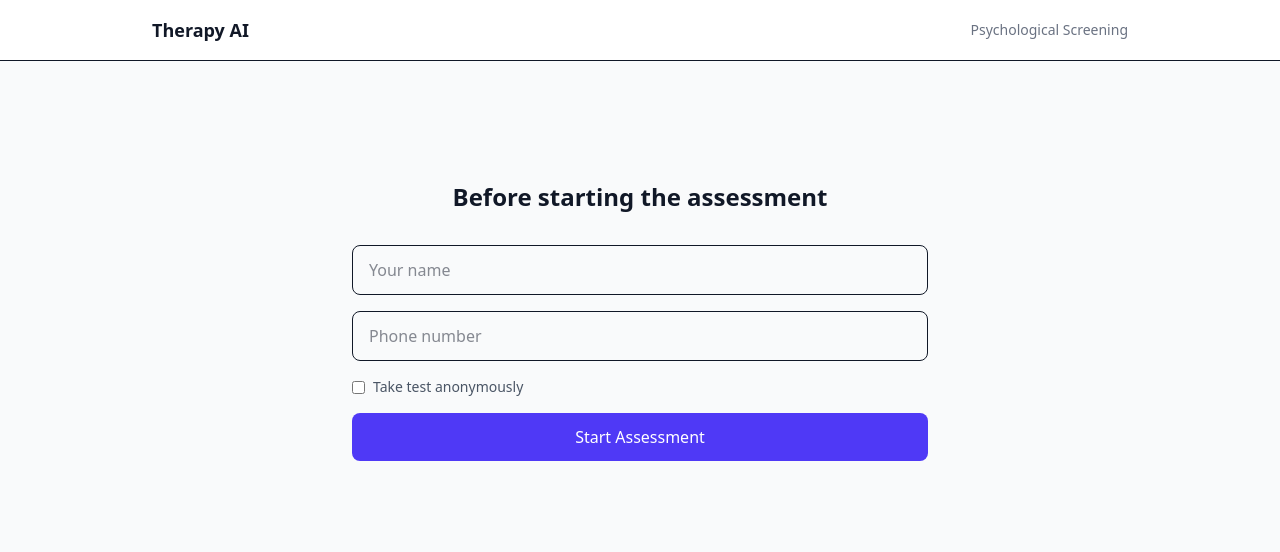
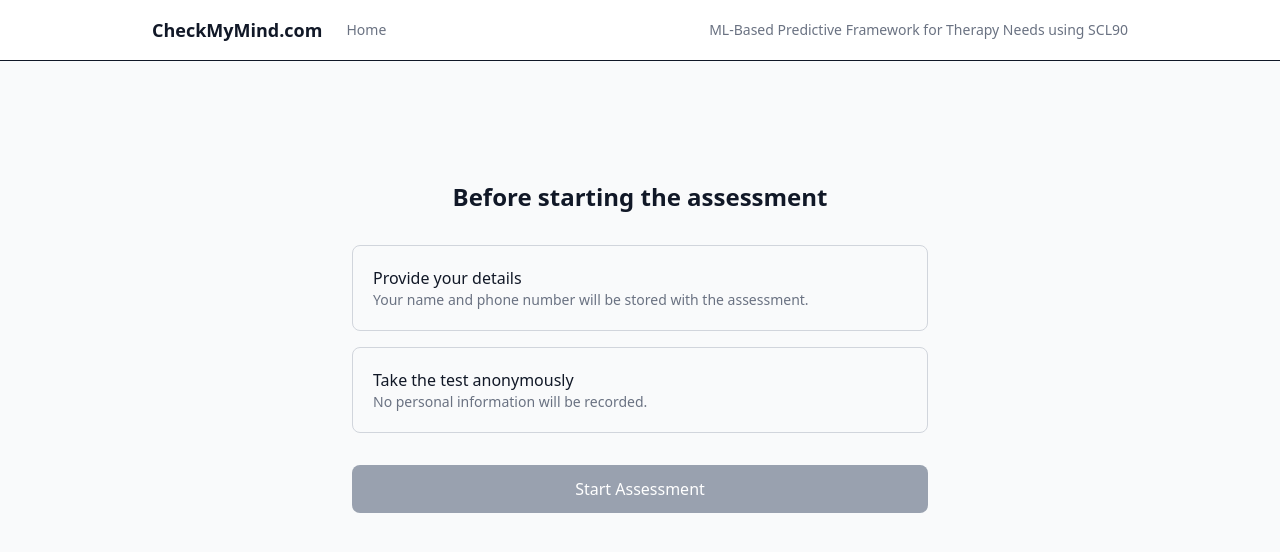
Before and after one commit to idislikecoding888/ML-BASED-PREDICTIVE-FRAMEWORK, a Next.js app in the folder frontend/: page /start in a window 1280 px wide. Shown: the top 552 px of the page. Built offline with nearby package versions, Linux system fonts and the light colour scheme.

Commit message:
Added rules screen, improved questionnaire UX, keyboard shortcuts, UI updates

```diff
--- a/frontend/src/app/assessment/page.tsx
+++ b/frontend/src/app/assessment/page.tsx
@@ -1,24 +1,29 @@
+"use client"
+
+import { useState } from "react"
 import QuestionForm from "@/components/questionnaire/QuestionForm"
+import RulesCard from "@/components/assessment/RulesCard"
 
 export default function AssessmentPage(){
 
+  const [started, setStarted] = useState(false)
+
   return (
-    <div className="space-y-10">
 
-      <div className="text-center space-y-3">
+    <div className="max-w-3xl mx-auto py-10">
 
-        <h1 className="text-3xl font-bold">
-          Mental Health Assessment
-        </h1>
+      {!started ? (
 
-        <p className="text-gray-500">
-          Answer a few questions to receive a psychological screening report.
-        </p>
+        <RulesCard onStart={() => setStarted(true)} />
 
-      </div>
+      ) : (
 
-      <QuestionForm />
+        <QuestionForm />
+
+      )}
 
     </div>
+
   )
+
 }
--- a/frontend/src/app/layout.tsx
+++ b/frontend/src/app/layout.tsx
@@ -2,8 +2,8 @@ import "./globals.css"
 import Navbar from "@/components/layout/Navbar"
 
 export const metadata = {
-  title: "Therapy AI",
-  description: "AI powered mental health screening"
+  title: "CheckMyMind.com",
+  description: "ML Based Predictive Framework for Therapy Needs using SCL90"
 }
 
 export default function RootLayout({
--- a/frontend/src/app/result/page.tsx
+++ b/frontend/src/app/result/page.tsx
@@ -93,14 +93,14 @@ export default function ResultPage() {
           </Link>
         </div>
 
-        <div className="pt-4">
+        {/* <div className="pt-4">
           <Link
             href="/"
             className="inline-block px-5 py-2 rounded-lg bg-indigo-600 text-white text-sm hover:bg-indigo-700 transition"
           >
             Home
           </Link>
-        </div>
+        </div> */}
 
       </div>
 
--- a/frontend/src/app/start/page.tsx
+++ b/frontend/src/app/start/page.tsx
@@ -8,20 +8,30 @@ export default function StartPage() {
 
   const router = useRouter()
 
+  const [mode, setMode] = useState<"details" | "anonymous" | null>(null)
   const [name, setName] = useState("")
   const [phone, setPhone] = useState("")
-  const [anonymous, setAnonymous] = useState(false)
 
   const handleStart = async () => {
 
-    const payload = anonymous
+    if (!mode) {
+      alert("Please choose an option before continuing.")
+      return
+    }
+
+    if (mode === "details" && (!name || !phone)) {
+      alert("Please enter your name and phone number.")
+      return
+    }
+
+    const payload =
+      mode === "anonymous"
         ? { anonymous: true }
         : { name, phone }
 
     await axios.post("http://127.0.0.1:8000/user", payload)
 
     router.push("/assessment")
-
   }
 
   return (
@@ -33,6 +43,54 @@ export default function StartPage() {
       </h1>
 
 
+      {/* OPTION CARDS */}
+
+      <div className="space-y-4">
+
+        <div
+          onClick={() => setMode("details")}
+          className={`border rounded-lg p-5 cursor-pointer transition
+          ${mode === "details"
+            ? "border-indigo-500 bg-indigo-50"
+            : "border-gray-300 hover:border-gray-400"}`}
+        >
+
+          <p className="font-medium">
+            Provide your details
+          </p>
+
+          <p className="text-sm text-gray-500">
+            Your name and phone number will be stored with the assessment.
+          </p>
+
+        </div>
+
+
+        <div
+          onClick={() => setMode("anonymous")}
+          className={`border rounded-lg p-5 cursor-pointer transition
+          ${mode === "anonymous"
+            ? "border-indigo-500 bg-indigo-50"
+            : "border-gray-300 hover:border-gray-400"}`}
+        >
+
+          <p className="font-medium">
+            Take the test anonymously
+          </p>
+
+          <p className="text-sm text-gray-500">
+            No personal information will be recorded.
+          </p>
+
+        </div>
+
+      </div>
+
+
+      {/* DETAILS FORM */}
+
+      {mode === "details" && (
+
         <div className="space-y-4">
 
           <input
@@ -40,7 +98,6 @@ export default function StartPage() {
             placeholder="Your name"
             value={name}
             onChange={(e)=>setName(e.target.value)}
-          disabled={anonymous}
             className="w-full border rounded-lg px-4 py-3"
           />
 
@@ -49,33 +106,27 @@ export default function StartPage() {
             placeholder="Phone number"
             value={phone}
             onChange={(e)=>setPhone(e.target.value)}
-          disabled={anonymous}
             className="w-full border rounded-lg px-4 py-3"
           />
 
-        <label className="flex items-center gap-2 text-sm text-gray-600">
+        </div>
 
-          <input
-            type="checkbox"
-            checked={anonymous}
-            onChange={()=>setAnonymous(!anonymous)}
-          />
+      )}
 
-          Take test anonymously
 
-        </label>
-
+      {/* START BUTTON */}
 
       <button
         onClick={handleStart}
-          className="w-full bg-indigo-600 text-white py-3 rounded-lg hover:bg-indigo-700 transition"
+        className={`w-full py-3 rounded-lg text-white transition
+        ${mode
+          ? "bg-indigo-600 hover:bg-indigo-700"
+          : "bg-gray-400 cursor-not-allowed"}`}
       >
         Start Assessment
       </button>
 
     </div>
 
-    </div>
-
   )
 }
--- /dev/null
+++ b/frontend/src/components/assessment/RulesCard.tsx
@@ -0,0 +1,37 @@
+export default function RulesCard({ onStart }: { onStart: () => void }) {
+
+  return (
+
+    <div className="bg-white border rounded-xl p-6 shadow-sm space-y-6">
+
+      <h2 className="text-xl font-semibold">
+        Before you begin
+      </h2>
+
+      <ul className="space-y-2 text-gray-600 text-sm">
+
+        <li>• Answer based on how you have felt during the past week.</li>
+
+        <li>• Do not overthink — select the first response that feels accurate.</li>
+
+        <li>• There are no right or wrong answers in this assessment.</li>
+
+        <li>• Try to answer every question honestly for the most accurate result.</li>
+
+        <li>• You may press keys <b>1–5</b> or click options to answer.</li>
+
+        <li>• This screening tool is not a medical diagnosis.</li>
+
+      </ul>
+
+      <button
+        onClick={onStart}
+        className="w-full bg-indigo-600 text-white py-3 rounded-lg hover:bg-indigo-700 transition"
+      >
+        Begin the Test
+      </button>
+
+    </div>
+
+  )
+}
--- a/frontend/src/components/layout/Navbar.tsx
+++ b/frontend/src/components/layout/Navbar.tsx
@@ -1,19 +1,34 @@
+import Link from "next/link"
+
 export default function Navbar() {
   return (
+
     <nav className="border-b bg-white">
 
       <div className="max-w-5xl mx-auto px-6 py-4 flex justify-between items-center">
 
-        <h1 className="font-semibold text-lg">
-          Therapy AI
-        </h1>
+        <div className="flex items-center gap-6">
+
+          <Link href="/" className="font-semibold text-lg">
+            CheckMyMind.com
+          </Link>
+
+          <Link
+            href="/"
+            className="text-sm text-gray-500 hover:text-gray-700"
+          >
+            Home
+          </Link>
+
+        </div>
 
         <span className="text-sm text-gray-500">
-          Psychological Screening
+          ML-Based Predictive Framework for Therapy Needs using SCL90
         </span>
 
       </div>
 
     </nav>
+
   )
 }
--- a/frontend/src/components/questionnaire/QuestionCard.tsx
+++ b/frontend/src/components/questionnaire/QuestionCard.tsx
@@ -1,3 +1,8 @@
+"use client"
+
+import { useState, useEffect } from "react"
+import { motion } from "framer-motion"
+
 interface Option {
   label: string
   value: number
@@ -9,13 +14,47 @@ interface Props {
   onSelect: (value: number) => void
 }
 
-export default function QuestionCard({
-  question,
-  options,
-  onSelect
-}: Props) {
+export default function QuestionCard({ question, options, onSelect }: Props) {
+
+  const [selected, setSelected] = useState<number | null>(null)
+
+  const handleClick = (value: number) => {
+
+    if (selected !== null) return
+
+    setSelected(value)
+
+    setTimeout(() => {
+      onSelect(value)
+    }, 650)
+
+  }
+
+  // KEYBOARD SHORTCUTS
+  useEffect(() => {
+
+    const handleKeyPress = (event: KeyboardEvent) => {
+
+      if (selected !== null) return
+
+      const key = parseInt(event.key)
+
+      if (key >= 1 && key <= options.length) {
+        handleClick(options[key - 1].value)
+      }
+
+    }
+
+    window.addEventListener("keydown", handleKeyPress)
+
+    return () => {
+      window.removeEventListener("keydown", handleKeyPress)
+    }
+
+  }, [selected])
 
   return (
+
     <div className="bg-white border rounded-xl p-6 shadow-sm space-y-4">
 
       <h2 className="text-lg font-semibold">
@@ -24,18 +63,47 @@ export default function QuestionCard({
 
       <div className="grid gap-3">
 
-        {options.map((option) => (
-<button
+        {options.map((option, index) => {
+
+          const isSelected = selected === option.value
+
+          return (
+
+            <motion.button
               key={option.value}
- onClick={() => onSelect(option.value)}
- className="border rounded-lg px-4 py-3 text-left hover:bg-gray-50 transition"
+              onClick={() => handleClick(option.value)}
+              whileTap={{ scale: 0.97 }}
+              className={`
+                border rounded-lg px-4 py-3 text-left transition flex justify-between items-center
+
+                ${isSelected
+                  ? "border-indigo-500 bg-indigo-50 text-indigo-700"
+                  : "hover:bg-gray-50"}
+              `}
             >
+
+              <span>
+                <span className="text-gray-400 mr-2">
+                  {index + 1}.
+                </span>
                 {option.label}
-</button>
-))}
+              </span>
+
+              {isSelected && (
+                <span className="text-indigo-600 font-bold">
+
+                </span>
+              )}
+
+            </motion.button>
+
+          )
+
+        })}
 
       </div>
 
     </div>
+
   )
 }
--- a/frontend/src/components/questionnaire/QuestionForm.tsx
+++ b/frontend/src/components/questionnaire/QuestionForm.tsx
@@ -1,5 +1,6 @@
 "use client"
 
+import { motion, AnimatePresence } from "framer-motion"
 import questions from "@/data/scl90.json"
 import { useState } from "react"
 import QuestionCard from "./QuestionCard"
@@ -72,12 +73,26 @@ export default function QuestionForm() {
 
 
     {/* Question Card */}
+    <AnimatePresence mode="wait">
+
+  <motion.div
+    key={current}
+    initial={{ opacity: 0, y: 15 }}
+    animate={{ opacity: 1, y: 0 }}
+    exit={{ opacity: 0, y: -15 }}
+    transition={{ duration: 0.25 }}
+  >
+
     <QuestionCard
       question={questions[current].text}
       options={options}
       onSelect={handleSelect}
     />
 
+  </motion.div>
+
+</AnimatePresence>
+
   </div>
 
 )
```
Lines whose indentation alone changed are shown as unchanged.
